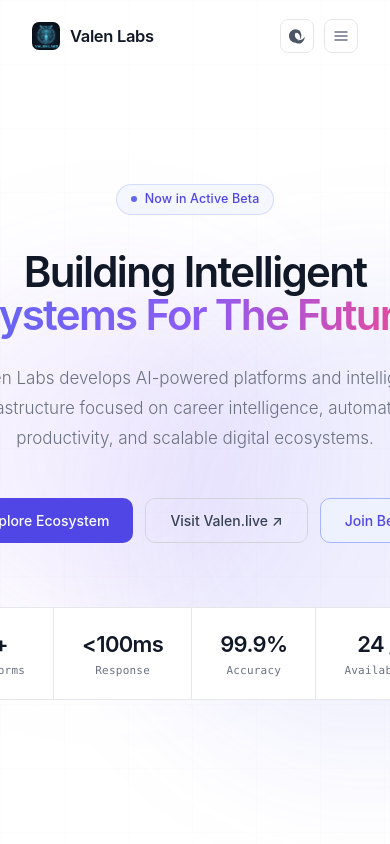
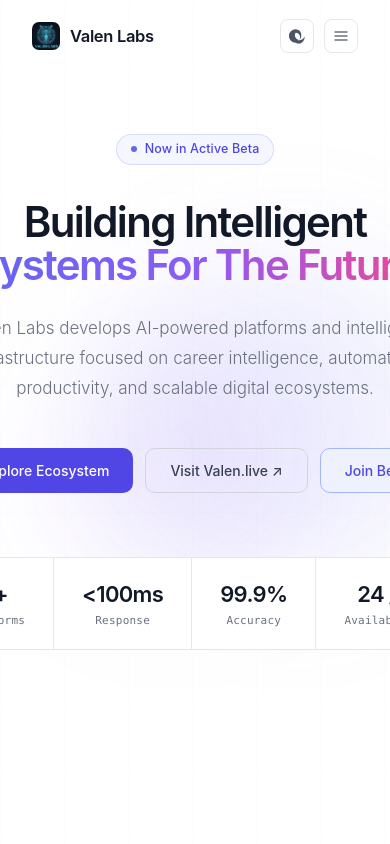
Before and after one commit to shreyas250825/Valen-Ecosystem, a React (Vite) app in the folder valenui/: page / in a window 390 px wide. Shown: the top 844 px of the page. Built offline with nearby package versions, Linux system fonts and the light colour scheme.

Commit message:
Some ui changes in herosection

```diff
--- a/valenui/src/components/sections/HeroSection.tsx
+++ b/valenui/src/components/sections/HeroSection.tsx
@@ -3,13 +3,20 @@
     document.querySelector(id)?.scrollIntoView({ behavior: 'smooth' });
 
   return (
-    <section className="relative min-h-screen flex items-center justify-center text-center px-6 pt-[120px] pb-20">
+    <section
+      className="relative flex items-center justify-center text-center px-6 pb-20 min-h-[calc(100vh-72px)] pt-[92px] sm:pt-[120px]"
+    >
 
       {/* Gradient orbs */}
       <div className="absolute inset-0 overflow-hidden pointer-events-none">
-        <div className="absolute top-1/3 left-1/3 w-[480px] h-[480px] bg-indigo-500/10 dark:bg-indigo-500/[0.07] rounded-full blur-3xl" />
-        <div className="absolute bottom-1/4 right-1/4 w-[360px] h-[360px] bg-violet-500/10 dark:bg-violet-500/[0.07] rounded-full blur-3xl" />
+        <div
+          className="absolute top-1/3 left-1/3 w-[320px] h-[320px] sm:w-[480px] sm:h-[480px] bg-indigo-500/10 dark:bg-indigo-500/[0.07] rounded-full blur-3xl"
+        />
+        <div
+          className="absolute bottom-1/4 right-1/4 w-[240px] h-[240px] sm:w-[360px] sm:h-[360px] bg-violet-500/10 dark:bg-violet-500/[0.07] rounded-full blur-3xl"
+        />
       </div>
+
 
       <div className="relative z-10 max-w-[840px] mx-auto">
 
```
